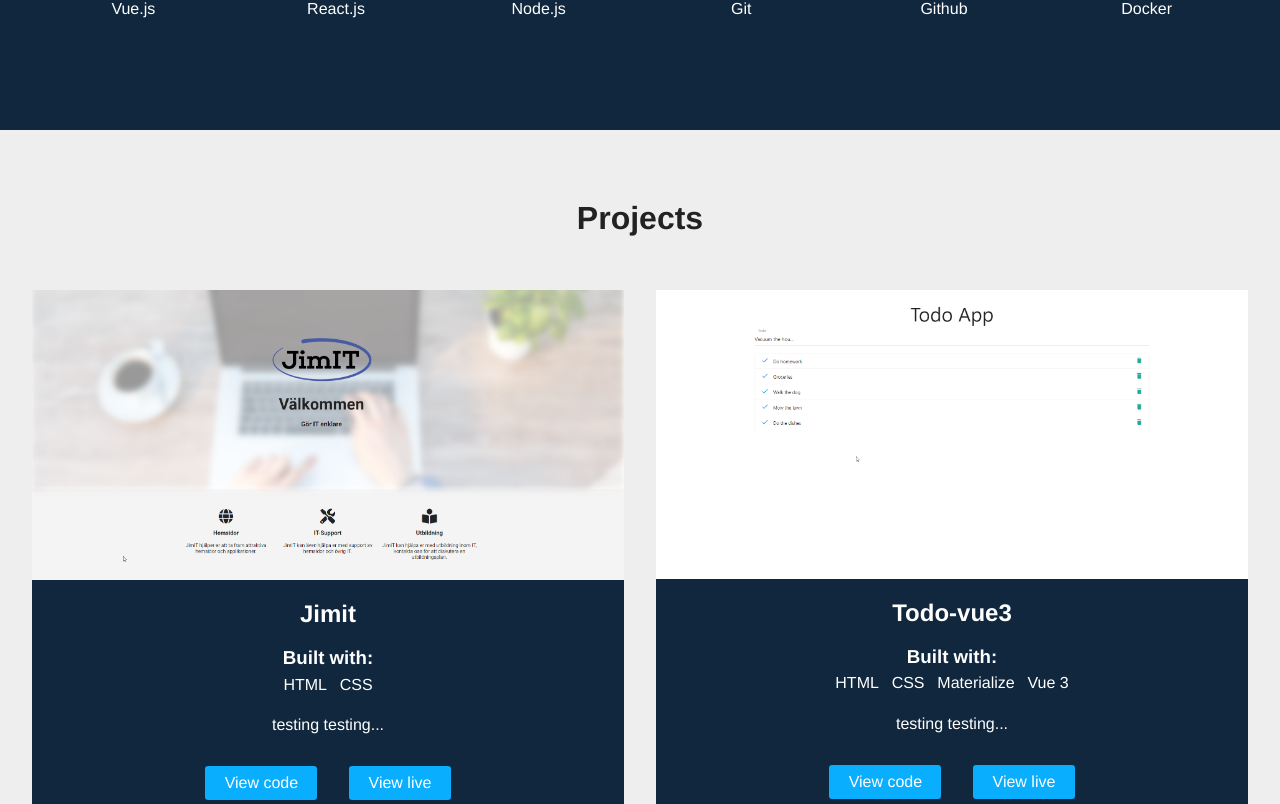
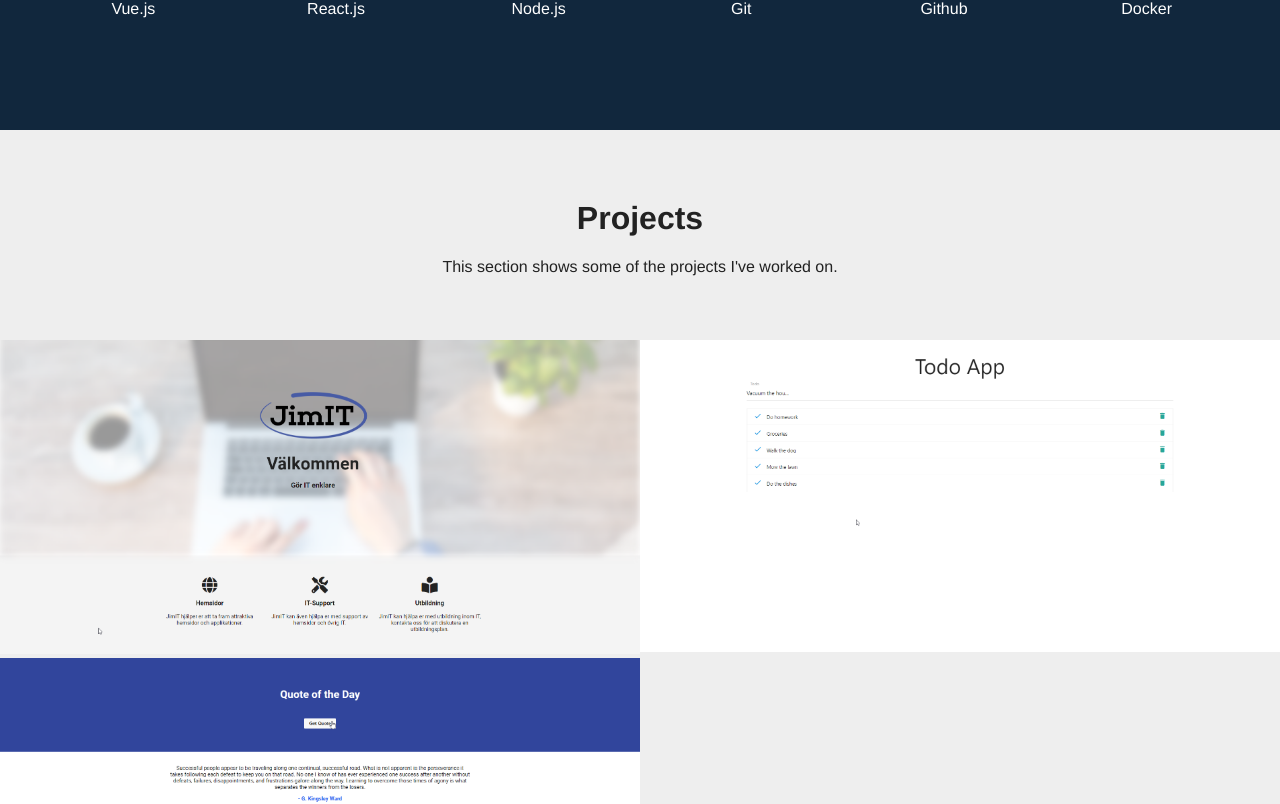
Before and after one commit to Jimpxx/portfolio-vue, a Vue app: page /#/ in a window 1280 px wide. Shown: the part 1219-2023 px from the top of the page. Built offline with nearby package versions, Linux system fonts and the light colour scheme.

Commit message:
Improved style for the project cards and added a nicer scrolling

```diff
--- a/package.json
+++ b/package.json
@@ -12,6 +12,7 @@
     "vue": "^2.6.11",
     "vue-particles": "^1.0.9",
     "vue-router": "^3.2.0",
+    "vue-scrollto": "^2.19.1",
     "vuex": "^3.4.0"
   },
   "devDependencies": {
--- a/src/components/Project.vue
+++ b/src/components/Project.vue
@@ -4,24 +4,27 @@
       <!-- <img src="@/assets/img/projects/jimit.png" alt="project Jimit" /> -->
       <img :src="project.image" :alt="'Image of project ' + project.title" />
     </div>
+    <div class="overlay">
       <div class="info">
         <div class="heading">
           <h2>{{ project.title }}</h2>
         </div>
         <div class="stack">
-        <h3>Built with:</h3>
+          <small>Built with:</small>
           <ul>
             <li v-for="tool in project.builtWith" :key="tool">{{ tool }}</li>
           </ul>
         </div>
         <div class="description">
+          <h4>Description</h4>
           <p>
             {{ project.description }}
           </p>
         </div>
         <div class="buttons">
-        <a :href="project.code" class="btn">View code</a>
-        <a v-if="project.live" :href="project.live" class="btn">View live</a>
+          <a :href="project.code" class="btn">Code</a>
+          <a v-if="project.live" :href="project.live" class="btn">Live</a>
+        </div>
       </div>
     </div>
   </div>
@@ -37,24 +40,52 @@ export default {
 
 <style lang="scss">
 .project {
-  margin: 2rem 1rem;
+  margin: 0rem 0rem;
   // background-color: #ddd;
   // background-color: #c3d4e6;
+  // background-color: #11273d;
+  color: #fff;
+  // max-width: 600px;
+
+  position: relative;
+}
+
+.overlay {
+  position: absolute;
+  bottom: 0;
+  left: 0;
+  right: 0;
   background-color: #11273d;
-  color: #fff;
-  max-width: 600px;
+  // background-color: #008cba;
+  overflow: hidden;
+  width: 100%;
+  height: 0;
+  transition: 0.5s ease;
 }
-// img {
-//   max-width: 600px;
-// }
+
+.project:hover .overlay {
+  height: 100%;
+  opacity: 0.9;
+}
 
 .info {
+  color: white;
+  font-size: 0.8rem;
+  position: absolute;
+  top: 50%;
+  left: 50%;
+  -webkit-transform: translate(-50%, -50%);
+  -ms-transform: translate(-50%, -50%);
+  transform: translate(-50%, -50%);
+  text-align: center;
+  // dwd
   padding: 1rem 3rem;
   display: flex;
   flex-direction: column;
   .heading {
     h2 {
       margin: 0;
+      font-size: 1.6rem;
       &:first-letter {
         text-transform: capitalize;
       }
@@ -72,13 +103,24 @@ export default {
       align-items: center;
       padding: 0;
       li {
-        margin: 0.4rem;
+        margin-right: 0.4rem;
       }
     }
   }
+  .description {
+    margin: 0;
+    p {
+      margin: 0;
+    }
+    h4 {
+      margin-top: 0.5rem;
+    }
+  }
   .buttons {
+    justify-content: center;
+    display: flex;
     a {
-      margin: 1rem;
+      margin: 0.7rem;
     }
   }
 }
--- a/src/components/Projects.vue
+++ b/src/components/Projects.vue
@@ -2,6 +2,7 @@
   <div class="projects" id="projects">
     <div class="heading">
       <h1>Projects</h1>
+      <p>This section shows some of the projects I've worked on.</p>
     </div>
     <div class="content">
       <Project
@@ -26,7 +27,7 @@ export default {
       projects: [
         {
           title: 'jimit',
-          description: 'testing testing...',
+          description: 'The homepage for JimIT, the website for my company.',
           image: 'img/jimit.png', // Taking the image from the static folder because of webpack
           builtWith: ['HTML', 'CSS'],
           code: 'https://github.com/Jimpxx/jimit',
@@ -34,7 +35,7 @@ export default {
         },
         {
           title: 'todo-vue3',
-          description: 'testing testing...',
+          description: 'A todo-application I built using the new version of Vue (Vue 3).',
           image: 'img/todo-vue3.png', // Taking the image from the static folder because of webpack
           builtWith: ['HTML', 'CSS', 'Materialize', 'Vue 3'],
           code: 'https://github.com/Jimpxx/todo-app-vue3',
@@ -42,7 +43,7 @@ export default {
         },
         {
           title: 'quote of the day',
-          description: 'testing testing... React',
+          description: 'This application is built with React. It fetches a quote for the day (only one quote per day).',
           image: 'img/quote-of-the-day.png', // Taking the image from the static folder because of webpack
           builtWith: ['HTML', 'CSS', 'React'],
           code: 'https://github.com/Jimpxx/quote-of-the-day-react',
@@ -62,11 +63,12 @@ export default {
   // background-color: #dfe4e7;
   // background-color: #11273d;
   color: #222;
-  padding: 3rem 1rem;
+  padding: 3rem 0rem;
   text-align: center;
   // padding: 1rem;
 
   .content {
+    margin: 4rem 0rem;
     display: grid;
     grid-template-columns: 1fr 1fr 1fr;
   }
--- a/src/components/Showcase.vue
+++ b/src/components/Showcase.vue
@@ -1,9 +1,9 @@
 <template>
   <section class="showcase">
     <h1>Jimmy Andersson</h1>
-    <small>Web Developer | I'm interested in Backend & Frontend</small>
+    <small>Web Developer | Interested in Backend & Frontend</small>
     <div class="buttons">
-      <a href="#projects" class="btn">My Work</a>
+      <a href="#" v-scroll-to="'#projects'" class="btn">My Work</a>
       <router-link to="/about" class="btn">About me</router-link>
     </div>
   </section>
--- a/src/components/Tools.vue
+++ b/src/components/Tools.vue
@@ -1,7 +1,7 @@
 <template>
   <div class="tools">
     <div class="heading">
-      <h2>Tools I use</h2>
+      <h2>Tools I've used</h2>
     </div>
     <div class="content">
       <Tool icon="html5" name="HTML" />
--- a/src/main.js
+++ b/src/main.js
@@ -3,9 +3,12 @@ import Vue from 'vue';
 // import { library } from '@fortawesome/fontawesome-svg-core';
 // import { faFontAwesome } from '@fortawesome/free-brands-svg-icons';
 // import { FontAwesomeIcon } from '@fortawesome/vue-fontawesome';
+import VueScrollTo from 'vue-scrollto';
 import App from './App.vue';
 import router from './router';
 import store from './store';
+
+Vue.use(VueScrollTo);
 
 // library.add(faFontAwesome);
 
--- a/src/views/About.vue
+++ b/src/views/About.vue
@@ -5,12 +5,12 @@
       <div class="flex-container">
         <img src="../assets/Jimmy.jpg" alt="Image of Jimmy Andersson" />
         <p>
-          Hi! I’m a web developer from Sweden.
-          I’ve worked in IT for over 4 years before I began my studies.
-          I have experience in server administration and IT support.
-          During my recent time in school I’ve learned Javascript, PHP and Python.
-          I’ve also learned to manage and build databases, MySQL, SQLite and Mongodb
-          are the ones I’ve worked the most with. I like to learn new technologies.
+          Hi! I’m a web developer from Sweden. I’ve worked in IT for over 4
+          years before I began my studies. I have experience in server
+          administration and IT support. During my recent time in school I’ve
+          learned Javascript, PHP and Python. I’ve also learned to manage and
+          build databases, MySQL, SQLite and Mongodb are the ones I’ve worked
+          the most with. I like to learn new technologies.
         </p>
       </div>
     </div>
@@ -29,7 +29,7 @@ export default {};
   margin-top: 1rem;
   img {
     max-width: 300px;
-    border: 5px solid #fff;
+    border: 5px solid #ddd;
     border-radius: 50%;
     margin-right: 2rem;
   }
@@ -39,14 +39,15 @@ export default {};
 }
 
 .container {
-  background-color: #5c5c5e;
-  color: #fff;
+  background-color: #eee;
+  // background-color: #5c5c5e;
+  color: #222;
 }
 
 .about {
   min-height: 700px;
-  background-color: #5c5c5e;
-  color: #fff;
+  background-color: #eee;
+  color: #222;
   h1 {
     margin-top: 2rem;
   }
```
Also changed, not shown: 1 other file (tests, documents, lock files or other folders). Lines whose indentation alone changed are shown as unchanged.
